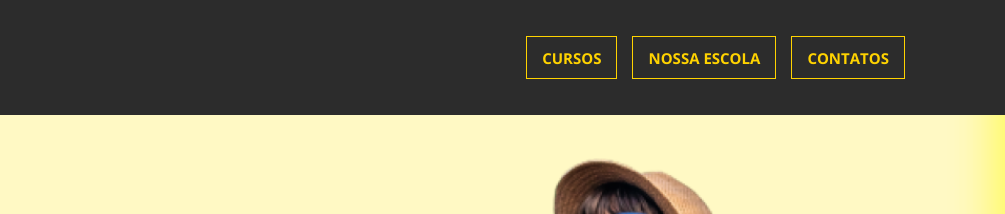
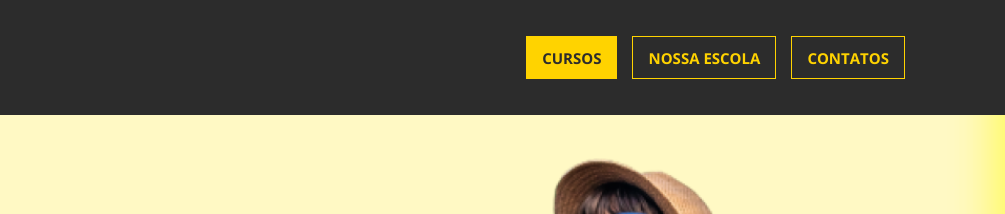
Before and after one commit to JoseSamueldeMeloSantos/apenser, a plain HTML site: page index.html in a window 1280 px wide. In both pictures the pointer is over the link "CURSOS". Shown: the top 214 px of the page, 275-1280 px from the left. Drawn offline with nearby package versions, Linux system fonts and the light colour scheme.

Commit message:
some details

```diff
--- a/index.html
+++ b/index.html
@@ -3,7 +3,7 @@
     <head>
         <meta charset="UTF-8">
         <meta name="author" content="José Samuel de Melo Santos">
-        <title>Document</title>
+        <title>Apenser</title>
 
         <link rel="stylesheet" href="styles/style.css">
     </head>
--- a/styles/style.css
+++ b/styles/style.css
@@ -60,6 +60,12 @@ html {
     font-size: 1.5em;
     font-weight: 700;
     text-transform: uppercase;
+    transition: background-color .50s ease;
+}
+
+.hero-nav__button:hover {
+    background-color: var(--color-yellow);
+    color: var(--color-dark);
 }
 
 /*photo-container*/
```
